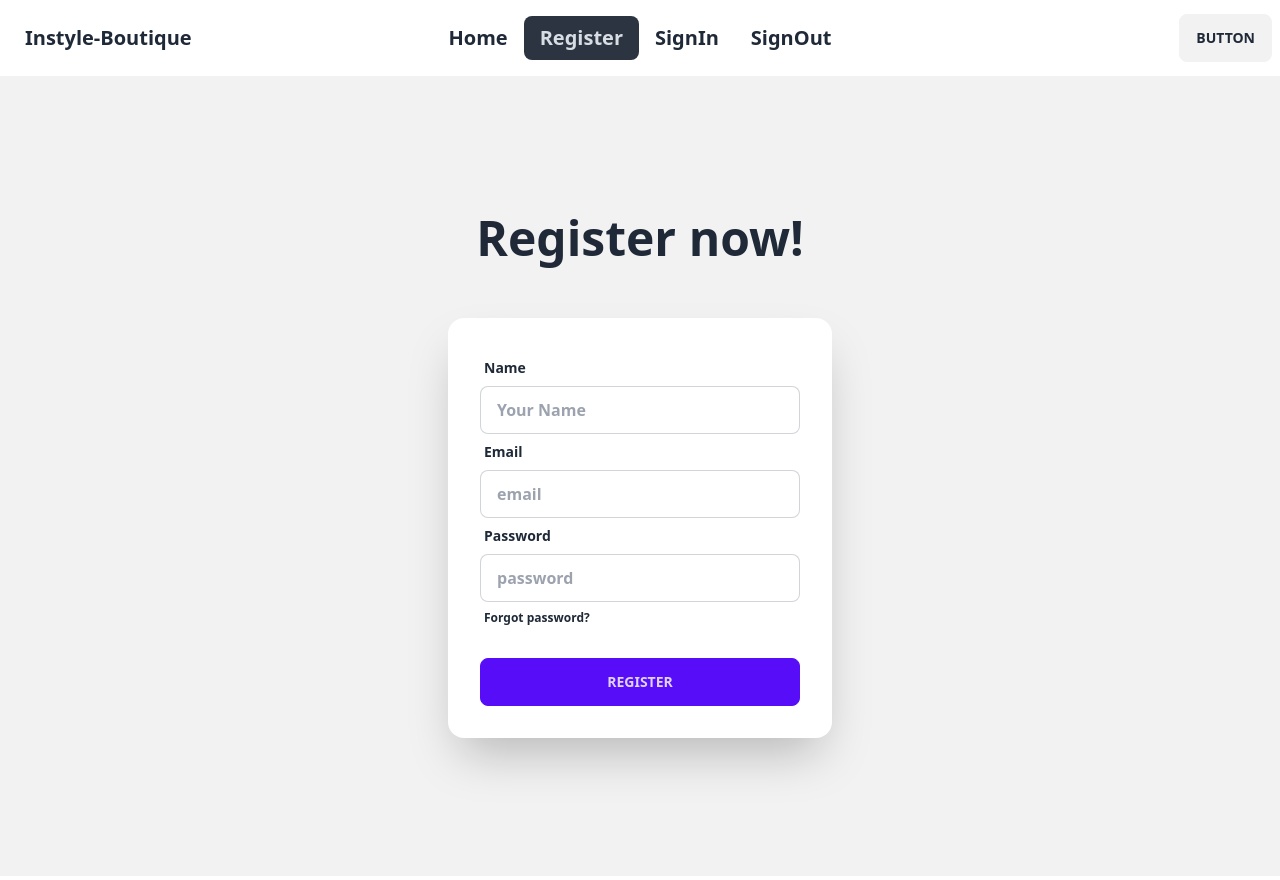
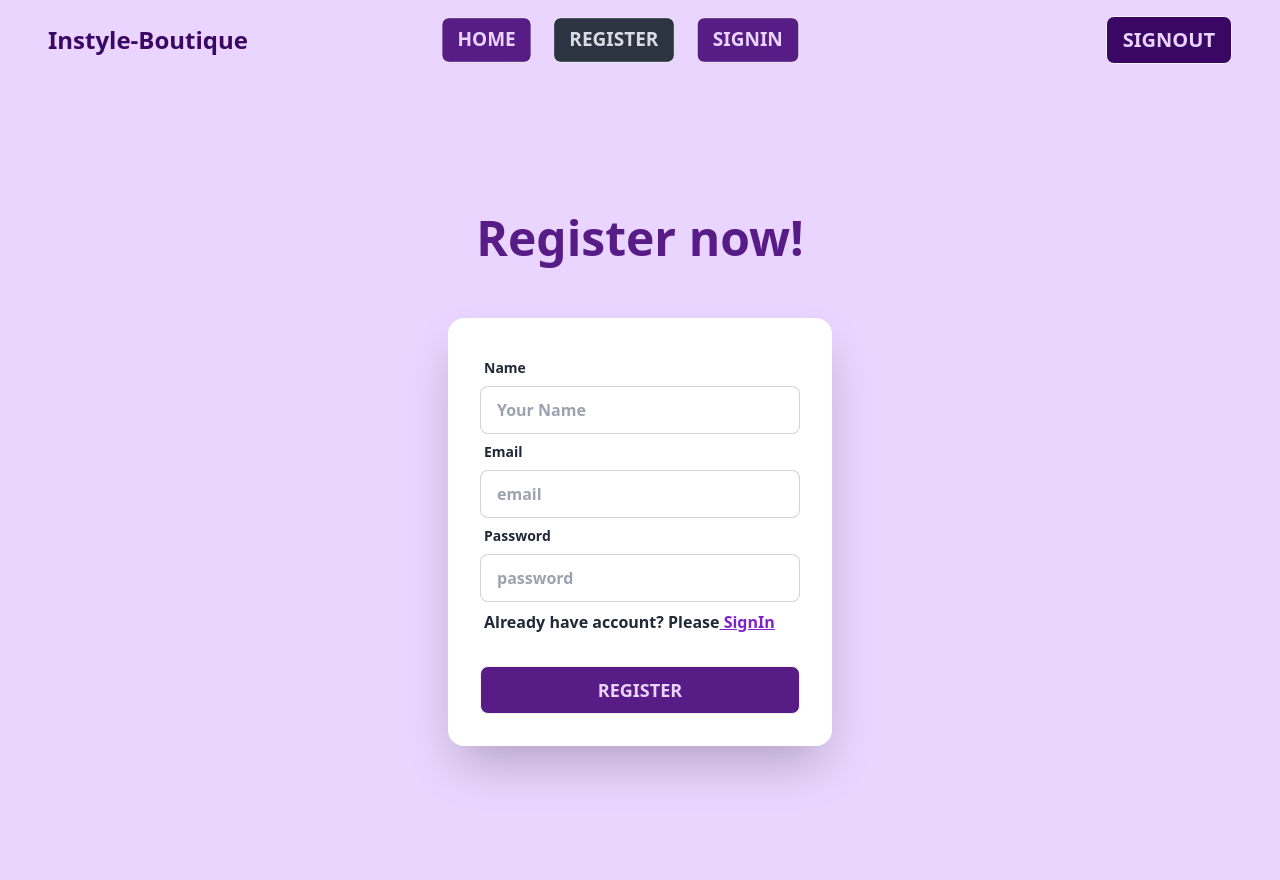
Before and after one commit to tasnu754/Auth-Provider-Route, a React (Vite) app: page /register in a window 1280 px wide. Built offline with nearby package versions, Linux system fonts and the light colour scheme.

Commit message:
set theme on the home page

```diff
--- a/src/Components/Navber/Navbar.jsx
+++ b/src/Components/Navber/Navbar.jsx
@@ -4,30 +4,39 @@ const Navbar = () => {
     const buttons = (
       <>
         <li>
-          <NavLink to="/" className="text-xl font-bold">
+          <NavLink
+            to="/"
+            className="btn text-xl font-bold mr-4 bg-purple-900 text-purple-200 hover:bg-purple-700"
+          >
             Home
           </NavLink>
         </li>
         <li>
-          <NavLink to="/register" className="text-xl font-bold">
+          <NavLink
+            to="/register"
+            className="btn text-xl font-bold mr-4 bg-purple-900 text-purple-200 hover:bg-purple-700"
+          >
             Register
           </NavLink>
         </li>
         <li>
-          <NavLink to="/signIn" className="text-xl font-bold">
+          <NavLink
+            to="/signIn"
+            className="btn text-xl font-bold bg-purple-900 text-purple-200 hover:bg-purple-700"
+          >
             SignIn
           </NavLink>
         </li>
-        <li>
+        {/* <li>
           <NavLink to="/signOut" className="text-xl font-bold">
             SignOut
           </NavLink>
-        </li>
+        </li> */}
       </>
     );
     return (
-      <div>
-        <div className="navbar bg-base-100">
+      <div className="bg-purple-200">
+        <div className="navbar ">
           <div className="navbar-start">
             <div className="dropdown">
               <label tabIndex={0} className="btn btn-ghost lg:hidden">
@@ -53,15 +62,17 @@ const Navbar = () => {
                 {buttons}
               </ul>
             </div>
-            <a className="btn btn-ghost normal-case text-xl">
+            <a className="ml-10 font-extrabold normal-case text-2xl text-purple-950">
               Instyle-Boutique
             </a>
           </div>
           <div className="navbar-center hidden lg:flex">
             <ul className="menu menu-horizontal px-1">{buttons}</ul>
           </div>
-          <div className="navbar-end">
-            <a className="btn">Button</a>
+          <div className="navbar-end mr-10">
+            <NavLink to="/signOut" className="btn bg-purple-950 text-purple-200 text-xl font-bold">
+              SignOut
+            </NavLink>
           </div>
         </div>
       </div>
--- a/src/ContextElement/ContextElement.jsx
+++ b/src/ContextElement/ContextElement.jsx
@@ -1,4 +1,4 @@
-import { createContext } from "react";
+import { createContext, useState } from "react";
 import PropTypes from "prop-types";
 import { createUserWithEmailAndPassword } from "firebase/auth";
 import auth from "../../firebaseConfig";
@@ -7,6 +7,8 @@ export const AuthContext = createContext(null);
 
 const ContextElement = ({ children }) => {
 
+  const [currentUser ,setCurrentUSer] = useState(null);
+
     const signin = (email , password) =>{
       return createUserWithEmailAndPassword(auth, email, password);
   }
@@ -14,8 +16,9 @@ const ContextElement = ({ children }) => {
 
     const content = {
       signin,
-
-    }
+      setCurrentUSer,
+      currentUser,
+    };
   return (
     <div>
           <AuthContext.Provider value={content}>
--- a/src/Layouts/Header/Header.jsx
+++ b/src/Layouts/Header/Header.jsx
@@ -4,7 +4,7 @@ import Navbar from "../../Components/Navber/Navbar";
 
 const Header = () => {
     return (
-        <div>
+        <div className="bg-purple-200">
             <Navbar></Navbar>
             <Outlet></Outlet>
         </div>
--- a/src/Layouts/Home/Home.jsx
+++ b/src/Layouts/Home/Home.jsx
@@ -2,9 +2,9 @@
 
 const Home = () => {
     return (
-      <div className="  h-screen  flex justify-center items-center">
+      <div className="  h-screen text-purple-900 flex justify-center items-center">
         <div>
-          <h1 className="text-6xl font-extrabold text-center my-6">
+          <h1 className="text-6xl  font-extrabold text-center my-6">
             Instyle-Boutiques
           </h1>
           <h2 className="text-4xl font-extrabold">
--- a/src/Layouts/Login/Login.jsx
+++ b/src/Layouts/Login/Login.jsx
@@ -6,7 +6,7 @@ const Login = () => {
         <div className="hero   min-h-screen bg-base-200">
           <div className="hero-content w-full flex-col ">
             <div className="text-center ">
-              <h1 className="text-5xl font-bold mb-10">Login now!</h1>
+              <h1 className="text-5xl font-bold mb-10">SignIn now!</h1>
             </div>
             <div className="card flex-shrink-0 w-full  max-w-sm shadow-2xl bg-base-100">
               <div className="card-body ">
--- a/src/Layouts/Register/Register.jsx
+++ b/src/Layouts/Register/Register.jsx
@@ -1,6 +1,7 @@
 
 // import { useContext } from "react";
 // import { AuthContext } from "../../ContextElement/ContextElement";
+import { NavLink } from "react-router-dom";
 import CustomContext from "../../CustomContext/CustomContext";
 
 
@@ -32,10 +33,12 @@ const Register = () => {
 
   return (
     <div>
-      <div className="hero   min-h-screen bg-base-200">
+      <div className="hero   min-h-screen bg-purple-200">
         <div className="hero-content w-full flex-col ">
           <div className="text-center ">
-            <h1 className="text-5xl font-bold mb-10">Register now!</h1>
+            <h1 className="text-5xl font-bold mb-10 text-purple-900">
+              Register now!
+            </h1>
           </div>
           <div className="card flex-shrink-0 w-full  max-w-sm shadow-2xl bg-base-100">
             <div className="card-body ">
@@ -73,13 +76,14 @@ const Register = () => {
                     className="input input-bordered"
                   />
                   <label className="label">
-                    <a href="#" className="label-text-alt link link-hover">
-                      Forgot password?
-                    </a>
+                    <p>
+                      Already have account? Please
+                      <NavLink to="/signIn" className="text-purple-700 underline" >  SignIn</NavLink>
+                    </p>
                   </label>
                 </div>
                 <div className="form-control mt-6">
-                  <button className="btn btn-primary">
+                  <button className="btn bg-purple-900 text-purple-200 text-lg hover:text-black hover:bg-purple-500">
                     Register
                   </button>
                 </div>
```
